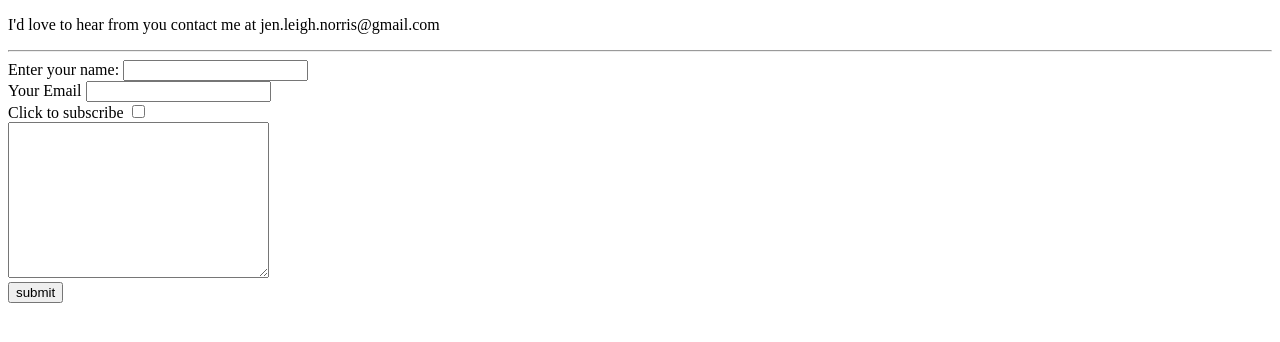
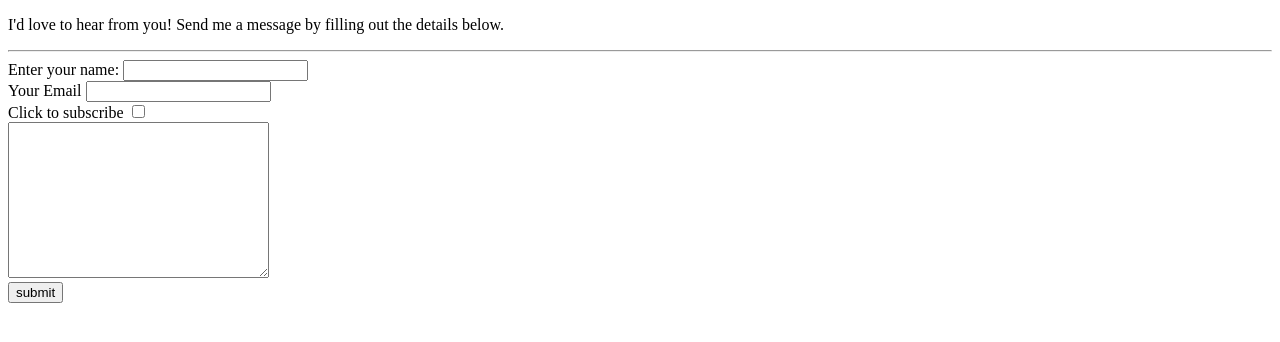
Before and after one commit to jennynorris12/cv, a plain HTML site: page contact me.html in a window 1280 px wide. Drawn offline with Linux system fonts and the light colour scheme.

Commit message:
Update contact me

```diff
--- a/contact me.html
+++ b/contact me.html
@@ -5,7 +5,7 @@
   <meta charset="utf-8">
   <title>Contact Me</title>
 </head>
-<p>I'd love to hear from you contact me at jen.leigh.norris@gmail.com</p>
+<p>I'd love to hear from you! Send me a message by filling out the details below.</p>
 
 <body>
   <hr>
```
